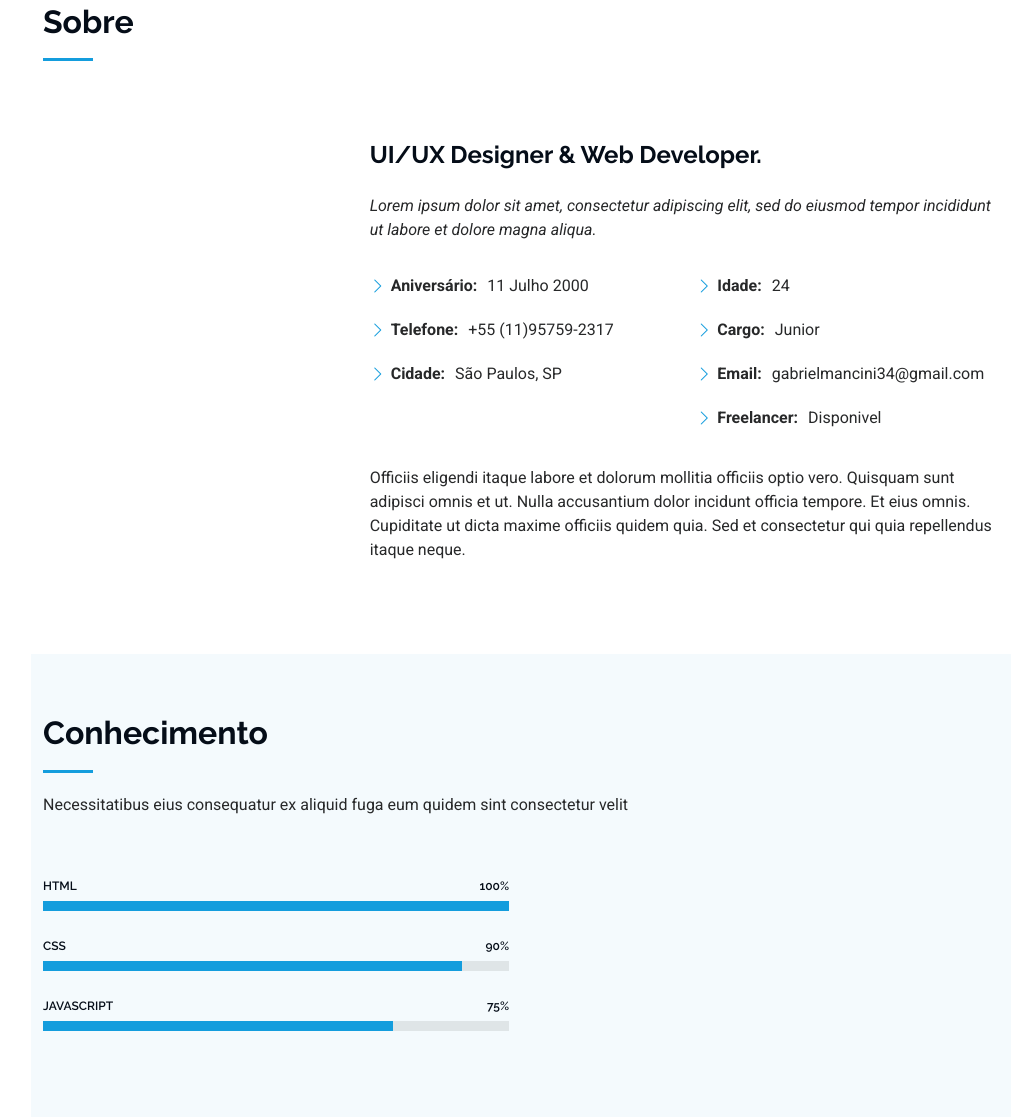
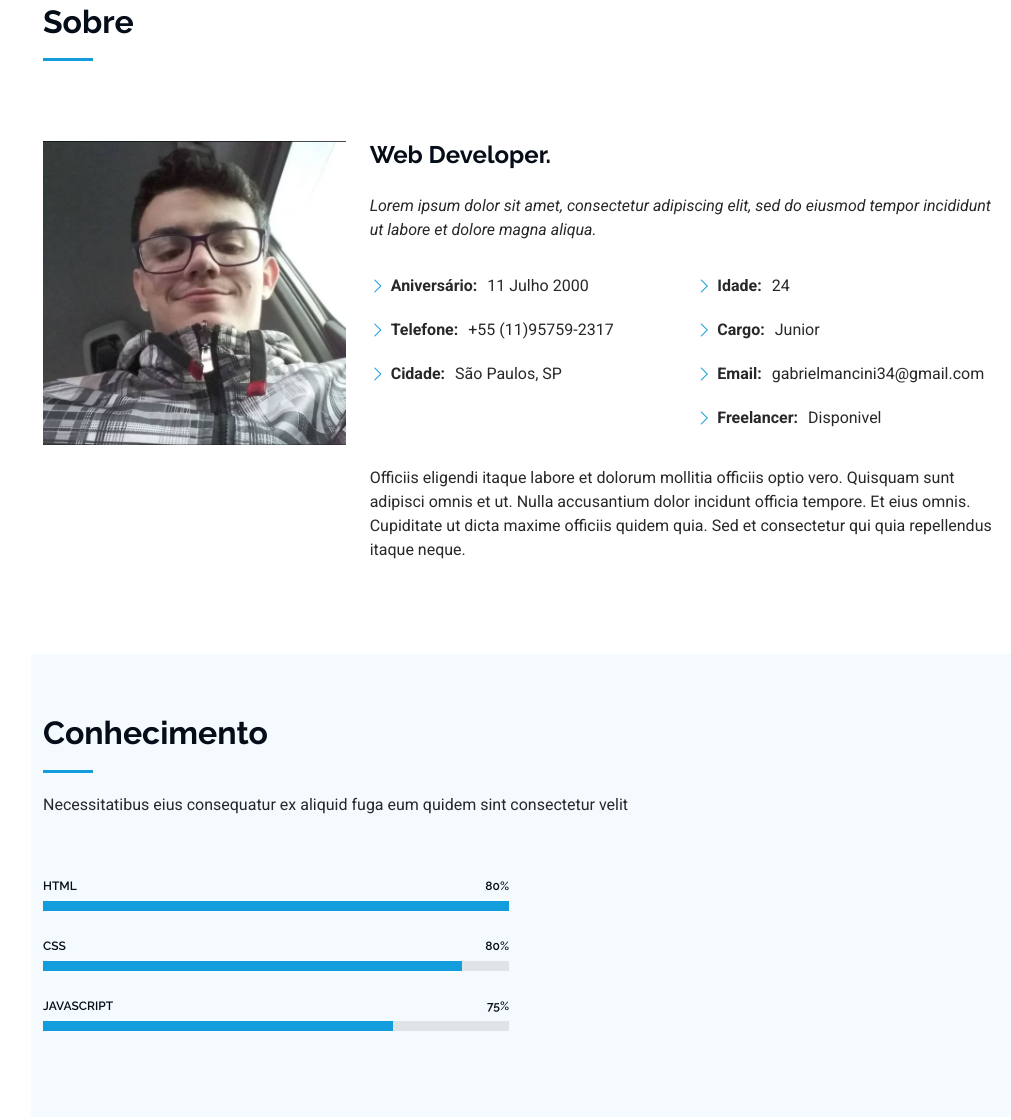
Before and after one commit to Mikage1/portifolio, a plain HTML site: page index.html in a window 1280 px wide. Shown: the part 857-1977 px from the top of the page, without its empty margins (269-1280 px from the left). Drawn offline with Linux system fonts and the light colour scheme.

Commit message:
Traducao e conserto de algumas coisas

```diff
--- a/index.html
+++ b/index.html
@@ -86,7 +86,7 @@
             <li><a href="#">Dropdown 4</a></li>
           </ul>
         </li>
-        <li><a href="#contact"><i class="bi bi-envelope navicon"></i> Contact</a></li>
+        <li><a href="#contact"><i class="bi bi-envelope navicon"></i> Contato</a></li>
       </ul>
     </nav>
 
@@ -120,10 +120,10 @@
 
         <div class="row gy-4 justify-content-center">
           <div class="col-lg-4">
-            <img src="assets/img/my-profile-img.jpg" class="img-fluid" alt="">
+            <img src="assets/img/Eu 1.png" class="img-fluid" alt="">
           </div>
           <div class="col-lg-8 content">
-            <h2>UI/UX Designer &amp; Web Developer.</h2>
+            <h2>Web Developer.</h2>
             <p class="fst-italic py-3">
               Lorem ipsum dolor sit amet, consectetur adipiscing elit, sed do eiusmod tempor incididunt ut labore et
               dolore
@@ -176,7 +176,7 @@
           <div class="col-lg-6">
 
             <div class="progress">
-              <span class="skill"><span>HTML</span> <i class="val">100%</i></span>
+              <span class="skill"><span>HTML</span> <i class="val">80%</i></span>
               <div class="progress-bar-wrap">
                 <div class="progress-bar" role="progressbar" aria-valuenow="100" aria-valuemin="0" aria-valuemax="100">
                 </div>
@@ -184,7 +184,7 @@
             </div><!-- End Skills Item -->
 
             <div class="progress">
-              <span class="skill"><span>CSS</span> <i class="val">90%</i></span>
+              <span class="skill"><span>CSS</span> <i class="val">80%</i></span>
               <div class="progress-bar-wrap">
                 <div class="progress-bar" role="progressbar" aria-valuenow="90" aria-valuemin="0" aria-valuemax="100">
                 </div>
```
